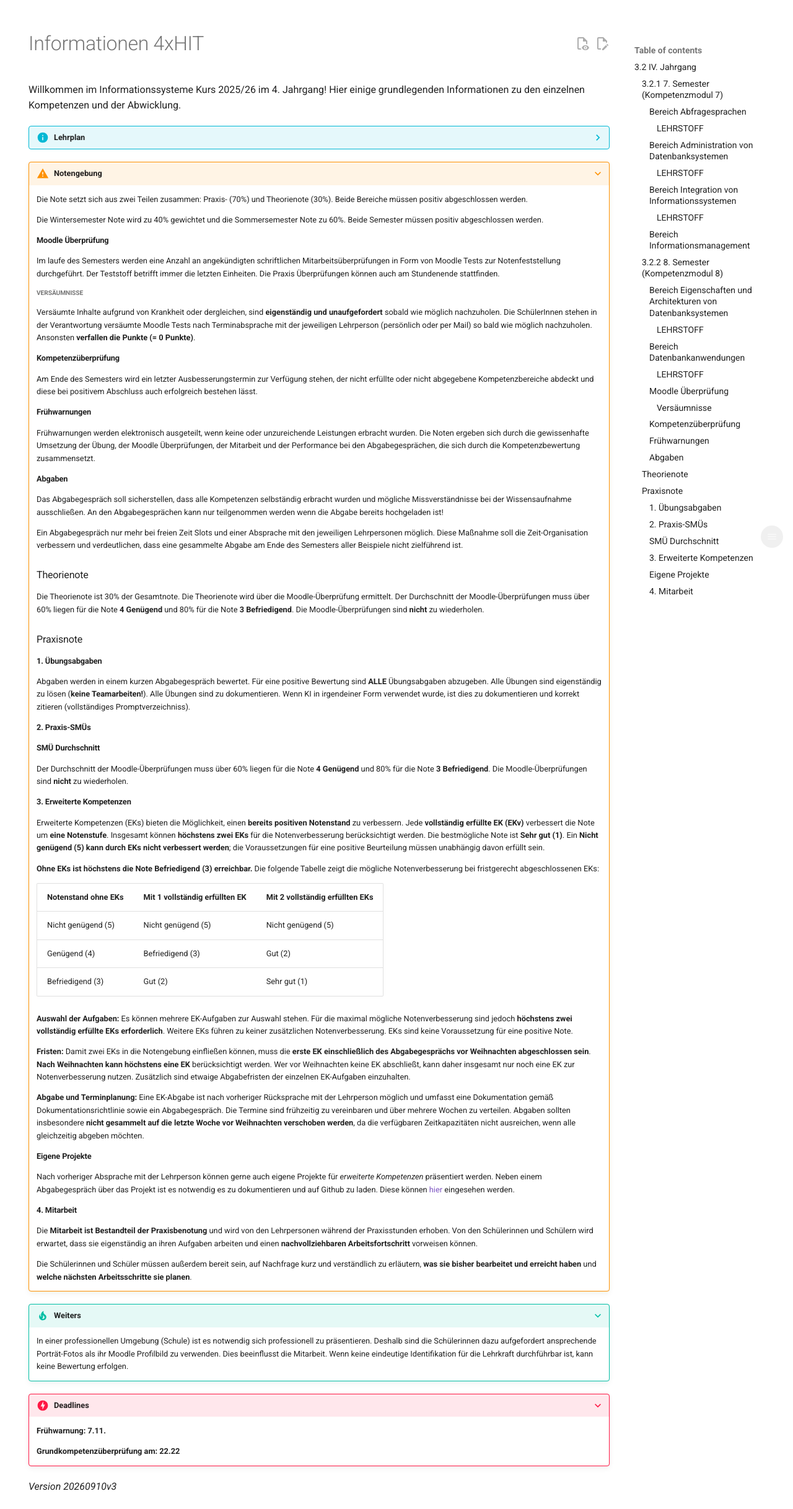
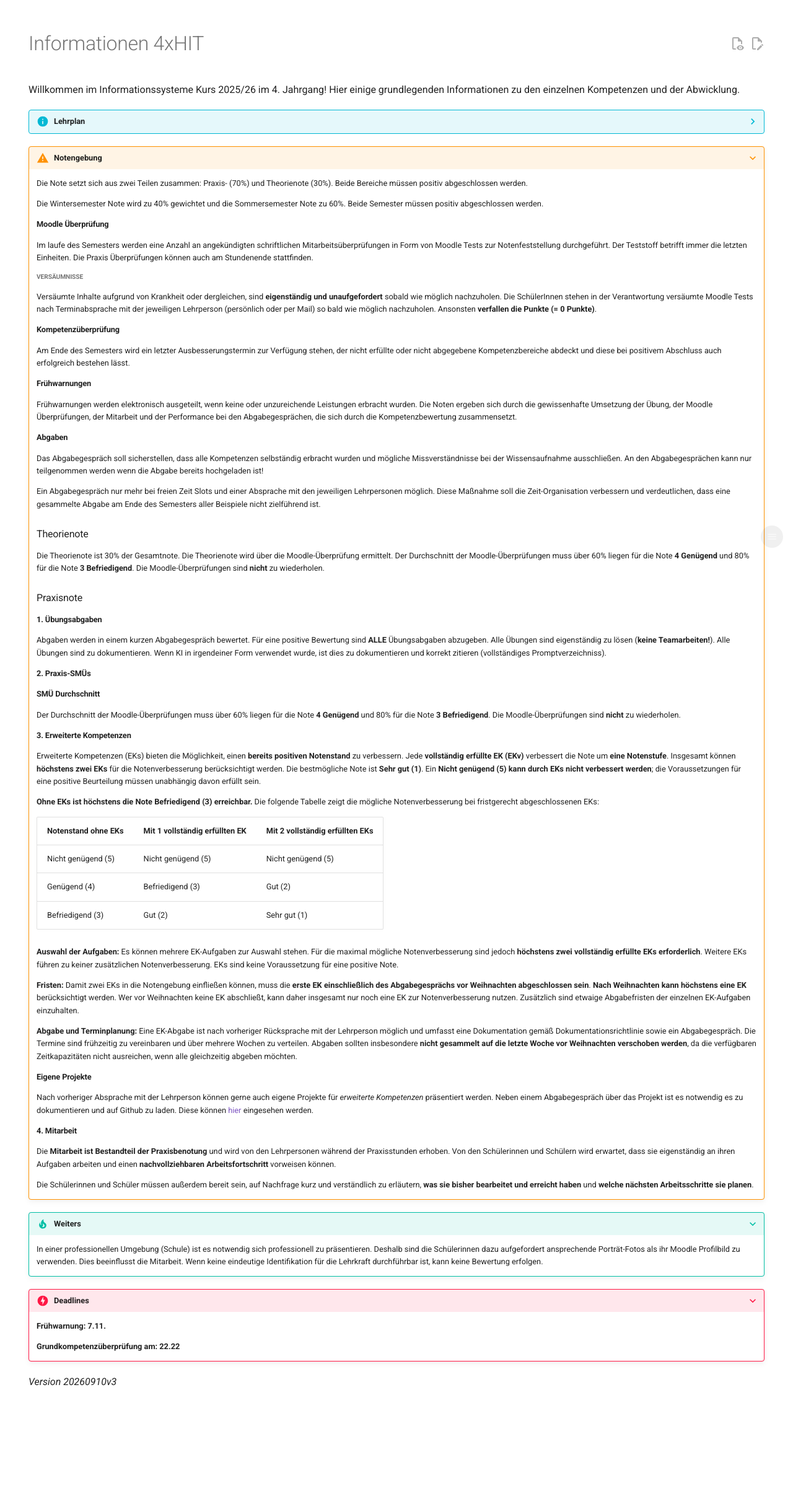
Before and after one commit to TGM-HIT/insy-exercises, an MkDocs documentation site: the page built from docs/intros/4x.md, in a window 1280 px wide. Shown: the whole page at 62% size. Built offline with MkDocs 1.6.1 and Material for MkDocs 9.7.7, drawn with Linux system fonts in a browser that asks for light colours; comment, search, counter and statistics services are not loaded; after the commit the page ends 2266 px from its top, so only the background shows below that.

Commit message:
Füge TOC zur Ausblendung in den 3xHIT und 4xHIT Informationen hinzu

```diff
--- a/docs/intros/4x.md
+++ b/docs/intros/4x.md
@@ -124,10 +125,10 @@ Willkommen im Informationssysteme Kurs 2025/26 im 4. Jahrgang! Hier einige grund
     **Ohne EKs ist höchstens die Note Befriedigend (3) erreichbar.** Die folgende Tabelle zeigt die mögliche Notenverbesserung bei fristgerecht abgeschlossenen EKs:
 
     | Notenstand ohne EKs | Mit 1 vollständig erfüllten EK | Mit 2 vollständig erfüllten EKs |
-    | ------------------ | ----------------------------- | ------------------------------ |
-    | Nicht genügend (5) | Nicht genügend (5)            | Nicht genügend (5)             |
-    | Genügend (4)       | Befriedigend (3)              | Gut (2)                        |
-    | Befriedigend (3)   | Gut (2)                       | Sehr gut (1)                   |
+    | ------------------- | ------------------------------ | ------------------------------- |
+    | Nicht genügend (5)  | Nicht genügend (5)             | Nicht genügend (5)              |
+    | Genügend (4)        | Befriedigend (3)               | Gut (2)                         |
+    | Befriedigend (3)    | Gut (2)                        | Sehr gut (1)                    |
 
     **Auswahl der Aufgaben:** Es können mehrere EK-Aufgaben zur Auswahl stehen. Für die maximal mögliche Notenverbesserung sind jedoch **höchstens zwei vollständig erfüllte EKs erforderlich**. Weitere EKs führen zu keiner zusätzlichen Notenverbesserung. EKs sind keine Voraussetzung für eine positive Note.
 
```
Also changed, not shown: other parts of docs/intros/4x.md (+1 -0 lines), docs/intros/3x.md (+1 -0 lines).
